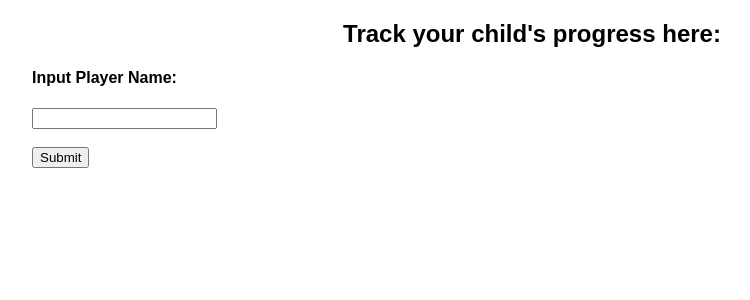
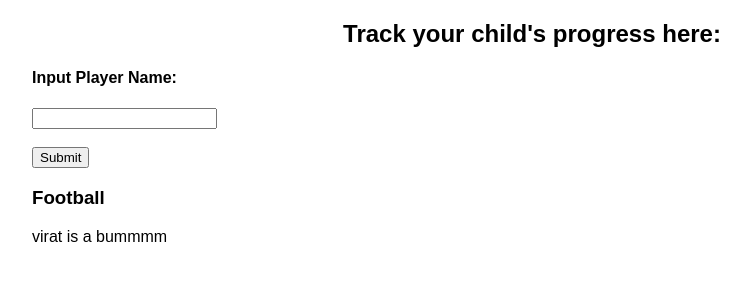
Before and after one commit to duckquypuf/bsmeapp, a Flask app: page / in a window 1280 px wide. Shown: the part 124-424 px from the top of the page, without its empty margins (108-858 px from the left). Run offline with Flask 3, Linux system fonts and the light colour scheme.

Commit message:
virat is quite a bum
made the football section scroll down to football

```diff
--- a/templates/index.html
+++ b/templates/index.html
@@ -12,8 +12,8 @@
   <main>
     <div>
       <nav>
-        <a href="football.html">Football</a>
-        <a href="swimming.html">Swimming</a>
+        <a href="#football-section">Football</a>
+        <a href="#swimming-section">Swimming</a>
       </nav>
     </div>
 
@@ -23,6 +23,11 @@
       <input title="Name"><br><br>
       <button type="submit">Submit</button>
     </form>
+
+    <div id="football-section">
+      <h3>Football</h3>
+      <p>virat is a bummmm</p>
+    </div>
   </main>
 </body>
 </html>
```
